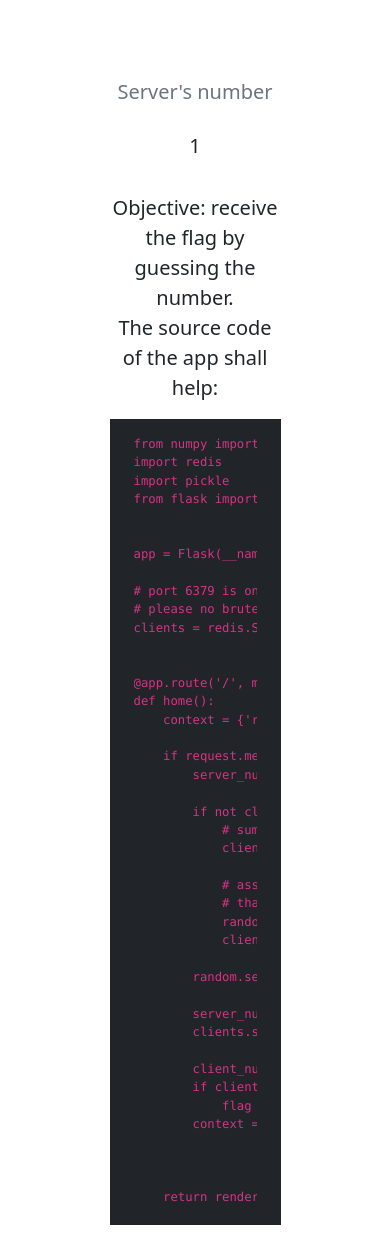
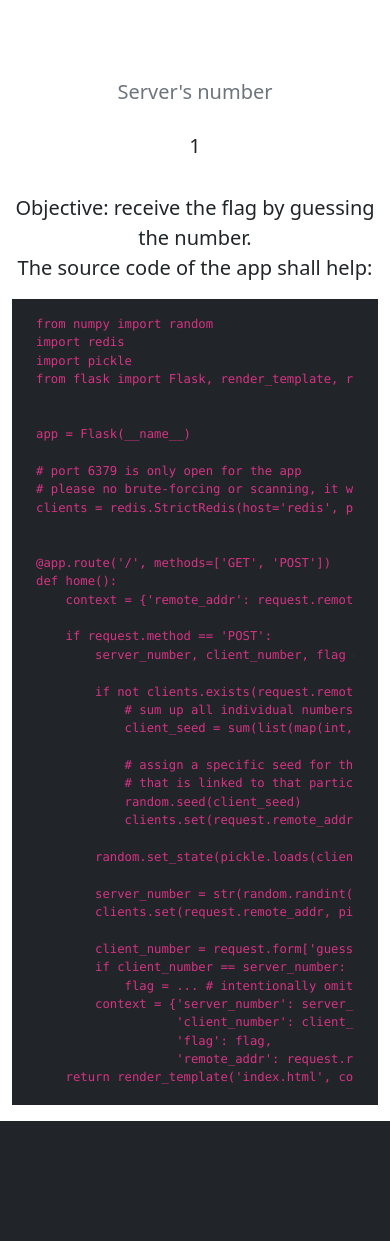
Before and after one commit to vitalyford/random-force, a Flask app: template templates/index.html in a window 390 px wide. Shown: the part 205-1446 px from the top of the page. After the commit the page ends 1326 px from the top, so only its background shows below. Run offline with Flask 2, Linux system fonts and the light colour scheme; the template is opened without the code that fills it: most values are stand-ins (such as "Sample title", 1, 10 or a date in 2020).

Commit message:
Fix code example layout on the index page

```diff
--- a/templates/index.html
+++ b/templates/index.html
@@ -37,7 +37,7 @@
                 <p class="lead mt-3 text-secondary">Server's number</p>
                 <p class="lead mt-4">{% if context.server_number %}{{ context.server_number }}{% else %}None{% endif %}</p>
             </div>
-            <div class="col-6 m-auto mt-3">
+            <div class="col-md-6 col-sm-12 m-auto mt-3">
                 <p class="lead text-center">Objective: receive the flag by guessing the number.<br>The source code of the app shall help:</p>
                 <div class="bg-dark"><code class="pl-5"><pre class="mx-4 pt-3">
 from numpy import random
```
